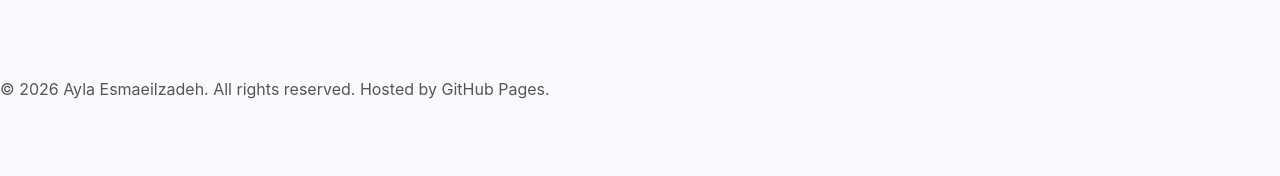
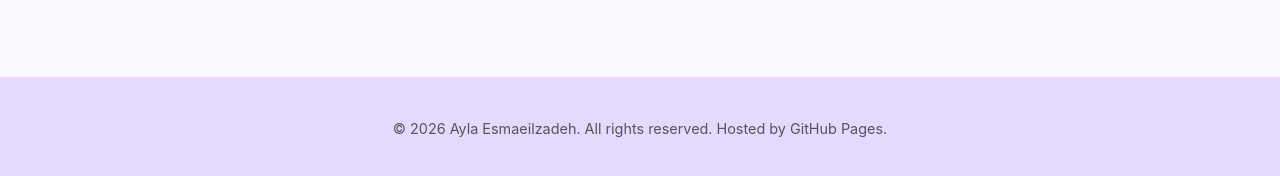
Before and after one commit to aylaesmaeilzadeh/aylaesmaeilzadeh.github.io, a plain HTML site: page index.html in a window 1280 px wide. Shown: the part 636-812 px from the top of the page. Drawn offline with Linux system fonts and the light colour scheme.

Commit message:
Update style.css

```diff
--- a/style.css
+++ b/style.css
@@ -381,3 +381,13 @@ nav a:hover {
   margin-top: 0;
   color: #222;
 }
+
+/* ===== Footer ===== */
+footer {
+  margin-top: 80px;
+  padding: 25px;
+  text-align: center;
+  background-color: var(--lavender);
+  color: var(--soft-gray);
+  font-size: 0.9rem;
+}
```
